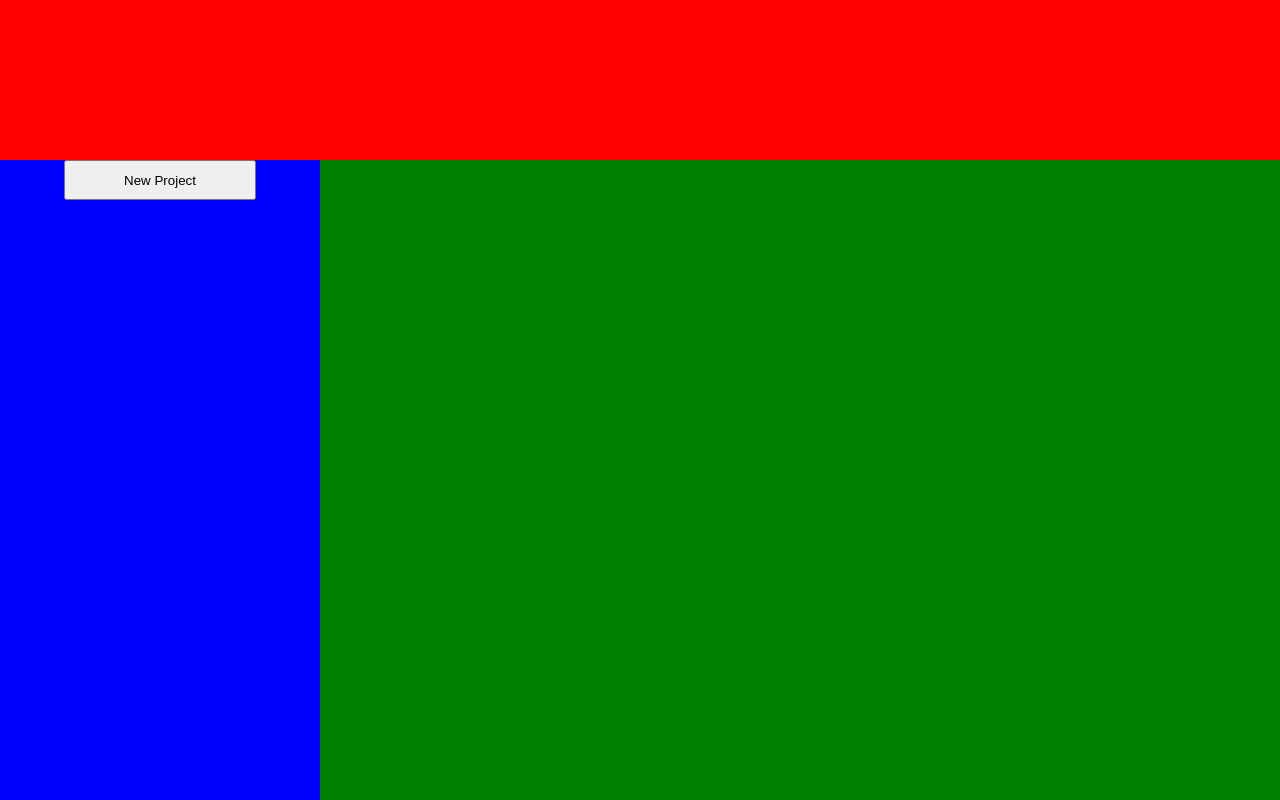
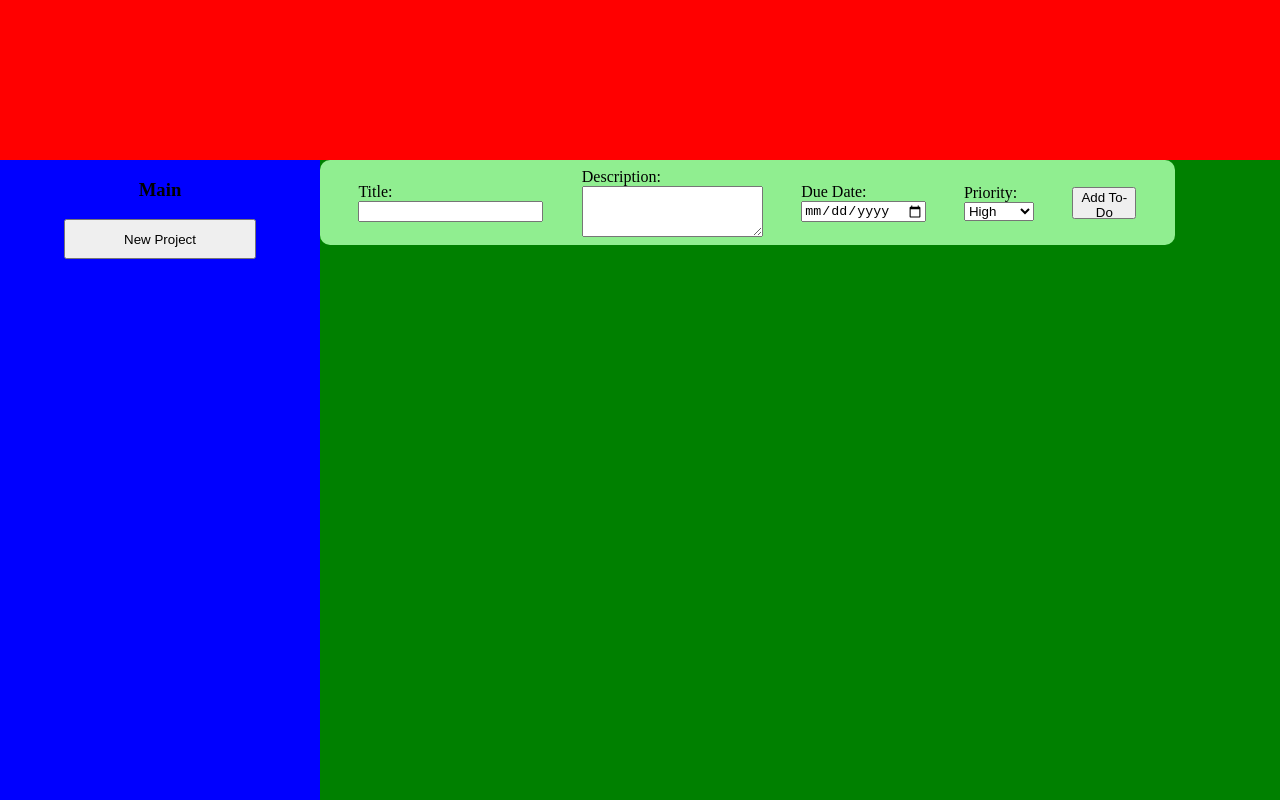
Before and after one commit to tony2-5/ToDoListProject, a website built with webpack: page dist/index.html in a window 1280 px wide. Built offline with nearby package versions, Linux system fonts and the light colour scheme.

Commit message:
Completed functionality for adding to do items to project and displaying them to page. Next goal is to add functionality for changing between projects, removing projects, and to do list items, and editing to do list items.

```diff
--- a/src/content.js
+++ b/src/content.js
@@ -0,0 +1,48 @@
+import newToDoForm from "./newToDoForm.js";
+import { allProjects, project, toDoItem } from "./toDoClasses.js";
+
+export default function generateContent(project) {
+  newToDoForm();
+  toDoItems(project);
+};
+
+//adToDo to project class instance
+function addToDo(project, toDoItem) {
+  project.addToDo(toDoItem);
+}
+
+export function formSubmit(e) {
+  e.preventDefault();
+  const allProject= new allProjects();
+  const formData = new FormData(e.target.form);
+  addToDo(allProject.getCurrentProject(), new toDoItem(formData.get("title"), formData.get("description"), formData.get("dueDate"),formData.get("priority")));
+  clearContent();
+  generateContent(allProject.getCurrentProject());
+  e.target.form.reset();
+}
+
+// display toDoItems in content area
+function toDoItems(project) {
+  project.itemArr.forEach(element => {
+    // dom element for each todo item for a project
+    const content = document.getElementById("content");
+    const div = document.createElement("div");
+    div.setAttribute("class", "toDoItem");
+    const title = document.createElement("h2");
+    title.textContent = element.title;
+    const description = document.createElement("h2");
+    description.textContent = element.description;
+    const dueDate = document.createElement("h2");
+    dueDate.textContent = element.dueDate;
+    const priority =  document.createElement("h2");
+    priority.textContent = element.priority;
+    div.append(title, description, dueDate, priority);
+    content.appendChild(div);
+  });
+}
+
+// called after each new to do item added as to prevent duplication
+function clearContent() {
+  const content = document.getElementById("content");
+  content.replaceChildren();
+}
--- a/src/index.js
+++ b/src/index.js
@@ -1,2 +1,4 @@
 import styles from "./styles.css";
 import sideBarBody from "./sideBar.js";
+import generateContent from "./content.js";
+generateContent();
--- a/src/newProjectOverlay.js
+++ b/src/newProjectOverlay.js
@@ -1,4 +1,4 @@
-import {project, allProjects} from "./toDoClasses.js";
+import { initializeNewProject } from "./sideBar.js";
 
 export default function newProjectOverlay() {
   // overlay elements
@@ -24,9 +24,15 @@ export default function newProjectOverlay() {
   // button attributes
   submitButton.textContent = "Submit";
   submitButton.addEventListener("click",(e) => {
-    e.preventDefault();
-    initializeNewProject(input.value);
-    form.reset();
+    // ensure project name isnt empty
+    if(input.value.trim().length === 0) {
+      e.preventDefault();
+      alert("Project name cannot be empty!");
+    } else {
+      e.preventDefault();
+      initializeNewProject(input.value);
+      form.reset();
+    }
   });
   closeFormButton.textContent = "Close";
   closeFormButton.addEventListener("click", () => {
@@ -37,29 +43,3 @@ export default function newProjectOverlay() {
   div.appendChild(form);
   document.body.appendChild(div);
 }
-
-const initializeNewProject = (projectName) => {
-  const allProject = new allProjects()
-  allProject.addProject(new project(projectName))
-  clearProjects();
-  displayProjects();
-}
-
-// function to display our available projects
-function displayProjects() {
-  const projects = new allProjects();
-  projects.getProjects().forEach(element => {
-    const div = document.createElement("div");
-    const h3 = document.createElement("h3");
-    h3.textContent = element.projectName;
-    div.setAttribute("class","projects");
-    div.appendChild(h3);
-
-    const sideBar = document.getElementById("sideBar");
-    sideBar.appendChild(div);
-  });
-}
-// clears projects to prevent duplication when running the displayProjects function
-function clearProjects() {
-  document.querySelectorAll('.projects').forEach(e => e.remove());
-}
--- /dev/null
+++ b/src/newToDoForm.js
@@ -0,0 +1,73 @@
+import { formSubmit } from "./content.js";
+
+// generate toDoForm for each project
+export default function newToDoForm() {
+  // elements
+  const content = document.getElementById("content");
+  const div = document.createElement("div");
+  //form elements
+  const form = document.createElement("form");
+  const inputTitle = document.createElement("input");
+  const textArea = document.createElement("textarea");
+  const inputDate = document.createElement("input");
+  const select = document.createElement("select");
+  const highPriority = document.createElement("option");
+  const medPriority = document.createElement("option");
+  const lowPriority = document.createElement("option");
+  const labelTitle = document.createElement("label");
+  const labelDescription = document.createElement("label");
+  const labelDueDate = document.createElement("label");
+  const labelPriority = document.createElement("label");
+  const submitButton = document.createElement("button");
+
+  //div element attributes
+  div.setAttribute("id","addToDo");
+
+  //input element attributes and label element attributes
+  // title form input
+  const titleDiv = document.createElement("div");
+  labelTitle.setAttribute("for","title");
+  labelTitle.textContent = "Title: ";
+  inputTitle.setAttribute("type","text");
+  inputTitle.setAttribute("name","title");
+  titleDiv.append(labelTitle,inputTitle);
+
+  //description area for form
+  const descDiv = document.createElement("div");
+  labelDescription.setAttribute("for","description");
+  labelDescription.textContent = "Description: ";
+  textArea.setAttribute("name","description");
+  textArea.setAttribute("rows","3");
+  textArea.setAttribute("cols","20");
+  descDiv.append(labelDescription,textArea);
+
+  // due date for form
+  const dueDateDiv = document.createElement("div");
+  labelDueDate.setAttribute("for","dueDate");
+  labelDueDate.textContent = "Due Date: ";
+  inputDate.setAttribute("type","date");
+  inputDate.setAttribute("name","dueDate");
+  dueDateDiv.append(labelDueDate,inputDate);
+
+  // priority selection for form
+  const priorityDiv = document.createElement("div");
+  labelPriority.setAttribute("for","priority");
+  labelPriority.textContent = "Priority: ";
+  select.setAttribute("name","priority");
+  highPriority.setAttribute("value","highPriority");
+  highPriority.textContent = "High";
+  medPriority.setAttribute("value","medPriority");
+  medPriority.textContent = "Medium";
+  lowPriority.setAttribute("value","lowPriority");
+  lowPriority.textContent = "Low";
+  select.append(highPriority, medPriority, lowPriority);
+  priorityDiv.append(labelPriority, select);
+
+  //submit button
+  submitButton.addEventListener("click", formSubmit);
+  submitButton.textContent = "Add To-Do";
+  form.append(titleDiv, descDiv, dueDateDiv, priorityDiv, submitButton);
+
+  div.appendChild(form)
+  content.appendChild(div);
+}
--- a/src/sideBar.js
+++ b/src/sideBar.js
@@ -3,6 +3,8 @@ import {project, allProjects} from "./toDoClasses.js";
 
 // displays our dynamically generated sidebar
 export const sideBarBody = (() => {
+  initializeDefaultProject();
+  displayProjects();
   createNewProject();
 })()
 
@@ -15,6 +17,60 @@ function createNewProject() {
 
   newProjectButton.addEventListener("click", newProjectOverlay)
 
-
   sideBar.appendChild(newProjectButton);
 }
+
+function initializeDefaultProject() {
+    const allProject = new allProjects()
+    const defaultProject = new project("Main")
+    allProject.addProject(defaultProject);
+
+    const div = document.createElement("div");
+    const h3 = document.createElement("h3");
+    h3.textContent = defaultProject.projectName;
+    div.setAttribute("id","defaultProject");
+    div.addEventListener("click", currentSelectedProject(defaultProject.projectName));
+    div.appendChild(h3);
+
+    const sideBar = document.getElementById("sideBar");
+    sideBar.appendChild(div);
+}
+
+// initializes a new project to display on the sideBar by first calling
+export const initializeNewProject = (projectName) => {
+  const allProject = new allProjects()
+  allProject.addProject(new project(projectName))
+  clearProjects();
+  displayProjects();
+}
+
+// clears projects from DOM to prevent duplication when running the displayProjects function
+function clearProjects() {
+  document.querySelectorAll('.projects').forEach(e => e.remove());
+}
+
+// displays our projects on the sidebar
+function displayProjects() {
+  const projects = new allProjects();
+  projects.getProjects().forEach(element => {
+    if(element.projectName === "Main") {
+      return;
+    }
+    const div = document.createElement("div");
+    const h3 = document.createElement("h3");
+    h3.textContent = element.projectName;
+    div.setAttribute("class","projects");
+    // TODO: might be error in future
+    div.addEventListener("click", currentSelectedProject(element.projectName));
+    div.appendChild(h3);
+
+    const sideBar = document.getElementById("sideBar");
+    sideBar.appendChild(div);
+  });
+}
+
+//function to change the currentProjectName in the allProjects class, keeps track of which todo list items to display
+function currentSelectedProject(projectName) {
+  const projects = new allProjects();
+  projects.setCurrentProject(projectName);
+}
--- a/src/styles.css
+++ b/src/styles.css
@@ -33,6 +33,36 @@ body {
   grid-area: content;
   background-color: green;
 }
+.toDoItem {
+  display: flex;
+  gap:3vw;
+  background-color: lightcoral;
+  border-radius: 10px;
+}
+#addToDo {
+  display: flex;
+}
+#addToDo form {
+  background-color: lightgreen;
+  padding-right: 3vw;
+  padding-left: 3vw;
+  padding-bottom: 1vh;
+  padding-top: 1vh;
+  border-radius: 10px;
+  gap: 3vw;
+  display: flex;
+  justify-content: center;
+}
+#addToDo form div {
+  display: flex;
+  justify-content: center;
+  flex-direction: column;
+}
+#addToDo form button {
+  align-self: center;
+  width: 5vw;
+  height: 4vh;
+}
 #newProjectOverlay {
   position: absolute;
   height: 100vh;
--- a/src/toDoClasses.js
+++ b/src/toDoClasses.js
@@ -27,13 +27,24 @@ export class toDoItem {
 // class storing all the project class instances
 export class allProjects {
   static #projectArray = []
+  static #currentProjectName = "Main";
   addProject(project) {
     allProjects.#projectArray.push(project);
   }
   removeProject(project) {
-    allProjects.#projectArray = allProjects.projectArray.filter(item => item.projectName !== project.projectName);
+    allProjects.#projectArray = allProjects.#projectArray.filter(item => item.projectName !== project.projectName);
   }
   getProjects() {
     return allProjects.#projectArray;
   }
+  getCurrentProject() {
+    for(let i = 0;i<allProjects.#projectArray.length; i++) {
+      if(allProjects.#projectArray[i].projectName === allProjects.#currentProjectName) {
+        return allProjects.#projectArray[i];
+      }
+    }
+  }
+  setCurrentProject(currentProjectName) {
+    allProjects.#currentProjectName = currentProjectName;
+  }
 }
```
Also changed, not shown: dist/main.js.
